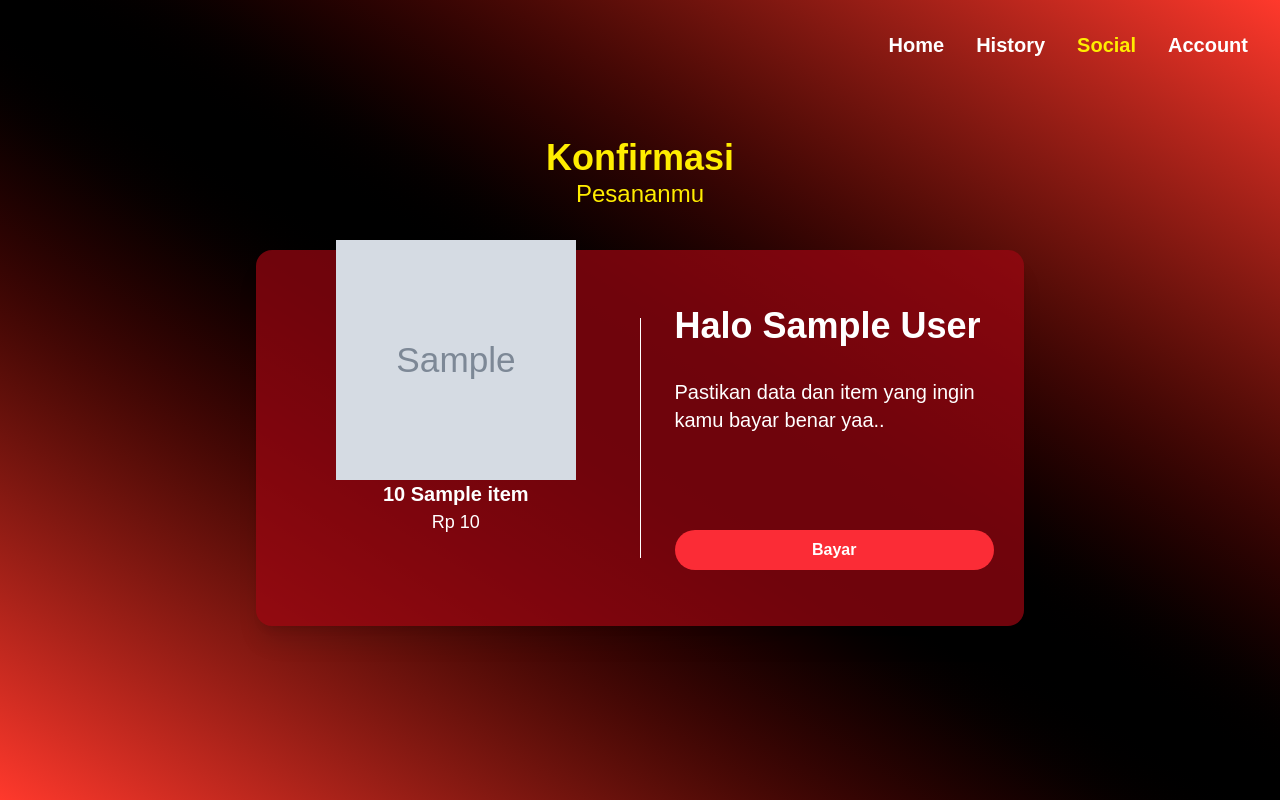
After one commit to ArselAdy283/EMYU-STORE, a PHP site: page /pembayaran.php?id_item=1 in a window 1280 px wide. The commit adds this page. Run offline with PHP 8.4, Linux system fonts and the light colour scheme; the visitor is signed in with stand-in values (Sample User, id 1); tables that the repository leaves empty or names only in its code hold one stand-in row (values such as "Sample post"); grey boxes marked "Sample" are stand-in pictures; some web fonts are replaced.

Commit message:
menambahkab fitur pembayaran

```diff
--- a/src/game.php
+++ b/src/game.php
@@ -9,7 +9,7 @@ $game = isset($_GET['id']) ? intval($_GET['id']) : 0;
 
 $query = mysqli_query(
     $koneksi,
-    "SELECT g.id_game, g.nama_game, g.icon_game,
+    "SELECT g.id_game, g.nama_game, g.icon_game, i.id_item,
             i.nama_item, i.jumlah_item, i.icon_item, i.harga_item
      FROM games g
      JOIN items i ON g.id_game = i.id_game
@@ -94,7 +94,7 @@ if ($id_user) {
         mysqli_data_seek($query, 0);
         while ($row = mysqli_fetch_assoc($query)) : ?>
             <div class="aspect-square bg-red-800/70 backdrop-blur-md rounded-2xl transform transition duration-300 hover:scale-110">
-                <a class="flex flex-col items-center justify-center">
+                <a href="pembayaran.php?id_item=<?= $row['id_item']; ?>" class="flex flex-col items-center justify-center">
                     <img src="assets/<?= $row['icon_item']; ?>"
                         alt="<?= $row['nama_item']; ?>"
                         class="w-35 h-35 mb-2">
@@ -110,6 +110,7 @@ if ($id_user) {
     <div class="translate-y-[-500px] translate-x-[1100px]">
         <img src="assets/hero.webp" alt="Hero" class="w-[600px] transform scale-x-[-1] brightness-140">
     </div>
+    <script src="/src/script.js"></script>
 </body>
 
 </html>
--- a/src/hapus_akun_game.php
+++ b/src/hapus_akun_game.php
@@ -5,13 +5,11 @@ session_start();
 if (isset($_GET['id'])) {
     $id_akun_game = intval($_GET['id']);
 
-    // Hapus data akun_game berdasarkan id unik
     $stmt = $koneksi->prepare("DELETE FROM akun_game WHERE id_akun_game = ?");
     $stmt->bind_param("i", $id_akun_game);
     $stmt->execute();
     $stmt->close();
 
-    // Redirect kembali ke account.php
     header("Location: account.php");
     exit;
 } else {
--- a/src/output.css
+++ b/src/output.css
@@ -13,6 +13,7 @@
     --color-red-700: oklch(50.5% 0.213 27.518);
     --color-red-800: oklch(44.4% 0.177 26.899);
     --color-yellow-400: oklch(85.2% 0.199 91.936);
+    --color-yellow-500: oklch(79.5% 0.184 86.047);
     --color-blue-400: oklch(70.7% 0.165 254.624);
     --color-gray-500: oklch(55.1% 0.027 264.364);
     --color-black: #000;
@@ -21,6 +22,7 @@
     --container-md: 28rem;
     --container-lg: 32rem;
     --container-2xl: 42rem;
+    --container-3xl: 48rem;
     --text-xs: 0.75rem;
     --text-xs--line-height: calc(1 / 0.75);
     --text-sm: 0.875rem;
@@ -31,6 +33,10 @@
     --text-xl--line-height: calc(1.75 / 1.25);
     --text-2xl: 1.5rem;
     --text-2xl--line-height: calc(2 / 1.5);
+    --text-3xl: 1.875rem;
+    --text-3xl--line-height: calc(2.25 / 1.875);
+    --text-4xl: 2.25rem;
+    --text-4xl--line-height: calc(2.5 / 2.25);
     --text-5xl: 3rem;
     --text-5xl--line-height: 1;
     --font-weight-semibold: 600;
@@ -213,6 +219,9 @@
   .col-span-3 {
     grid-column: span 3 / span 3;
   }
+  .mx-6 {
+    margin-inline: calc(var(--spacing) * 6);
+  }
   .mx-auto {
     margin-inline: auto;
   }
@@ -255,6 +264,9 @@
   .mb-10 {
     margin-bottom: calc(var(--spacing) * 10);
   }
+  .mb-24 {
+    margin-bottom: calc(var(--spacing) * 24);
+  }
   .mb-\[25px\] {
     margin-bottom: 25px;
   }
@@ -291,6 +306,18 @@
   .h-35 {
     height: calc(var(--spacing) * 35);
   }
+  .h-40 {
+    height: calc(var(--spacing) * 40);
+  }
+  .h-60 {
+    height: calc(var(--spacing) * 60);
+  }
+  .h-70 {
+    height: calc(var(--spacing) * 70);
+  }
+  .h-90 {
+    height: calc(var(--spacing) * 90);
+  }
   .h-\[50px\] {
     height: 50px;
   }
@@ -329,6 +362,12 @@
   }
   .w-35 {
     width: calc(var(--spacing) * 35);
+  }
+  .w-40 {
+    width: calc(var(--spacing) * 40);
+  }
+  .w-60 {
+    width: calc(var(--spacing) * 60);
   }
   .w-80 {
     width: calc(var(--spacing) * 80);
@@ -357,6 +396,9 @@
   .max-w-2xl {
     max-width: var(--container-2xl);
   }
+  .max-w-3xl {
+    max-width: var(--container-3xl);
+  }
   .max-w-\[888px\] {
     max-width: 888px;
   }
@@ -529,6 +580,17 @@
   .rounded-xl {
     border-radius: var(--radius-xl);
   }
+  .border {
+    border-style: var(--tw-border-style);
+    border-width: 1px;
+  }
+  .border-l {
+    border-left-style: var(--tw-border-style);
+    border-left-width: 1px;
+  }
+  .border-white {
+    border-color: var(--color-white);
+  }
   .bg-\[\#ffed00\] {
     background-color: #ffed00;
   }
@@ -630,6 +695,14 @@
     font-size: var(--text-2xl);
     line-height: var(--tw-leading, var(--text-2xl--line-height));
   }
+  .text-3xl {
+    font-size: var(--text-3xl);
+    line-height: var(--tw-leading, var(--text-3xl--line-height));
+  }
+  .text-4xl {
+    font-size: var(--text-4xl);
+    line-height: var(--tw-leading, var(--text-4xl--line-height));
+  }
   .text-5xl {
     font-size: var(--text-5xl);
     line-height: var(--tw-leading, var(--text-5xl--line-height));
@@ -789,6 +873,31 @@
       }
     }
   }
+  .md\:block {
+    @media (width >= 48rem) {
+      display: block;
+    }
+  }
+  .md\:w-1\/2 {
+    @media (width >= 48rem) {
+      width: calc(1/2 * 100%);
+    }
+  }
+  .md\:flex-row {
+    @media (width >= 48rem) {
+      flex-direction: row;
+    }
+  }
+  .md\:p-10 {
+    @media (width >= 48rem) {
+      padding: calc(var(--spacing) * 10);
+    }
+  }
+  .md\:text-left {
+    @media (width >= 48rem) {
+      text-align: left;
+    }
+  }
 }
 @property --tw-translate-x {
   syntax: "*";
@@ -849,6 +958,11 @@
   syntax: "*";
   inherits: false;
   initial-value: 0;
+}
+@property --tw-border-style {
+  syntax: "*";
+  inherits: false;
+  initial-value: solid;
 }
 @property --tw-gradient-position {
   syntax: "*";
@@ -961,6 +1075,11 @@
   inherits: false;
   initial-value: 0 0 #0000;
 }
+@property --tw-outline-style {
+  syntax: "*";
+  inherits: false;
+  initial-value: solid;
+}
 @property --tw-blur {
   syntax: "*";
   inherits: false;
@@ -1070,6 +1189,7 @@
       --tw-skew-y: initial;
       --tw-space-y-reverse: 0;
       --tw-space-x-reverse: 0;
+      --tw-border-style: solid;
       --tw-gradient-position: initial;
       --tw-gradient-from: #0000;
       --tw-gradient-via: #0000;
@@ -1094,6 +1214,7 @@
       --tw-ring-offset-width: 0px;
       --tw-ring-offset-color: #fff;
       --tw-ring-offset-shadow: 0 0 #0000;
+      --tw-outline-style: solid;
       --tw-blur: initial;
       --tw-brightness: initial;
       --tw-contrast: initial;
--- /dev/null
+++ b/src/pembayaran.php
@@ -0,0 +1,84 @@
+<?php
+session_start();
+if (!isset($_SESSION['username'])) {
+    header('Location: login.php');
+    exit;
+}
+?>
+
+<html lang="en">
+
+<head>
+    <meta charset="UTF-8">
+    <meta name="viewport" content="width=device-width, initial-scale=1.0">
+    <title>EMYUSTORE</title>
+    <link href="./output.css" rel="stylesheet">
+    <link rel="stylesheet" href="style.css">
+</head>
+
+<body class="bg-gradient-to-tr from-[#ff392c] via-black to-[#ff392c] min-h-screen text-white">
+    <?php
+
+    include 'navbar.php';
+    include 'koneksi.php';
+
+    // cek id_item
+    $id_item = isset($_GET['id_item']) ? intval($_GET['id_item']) : 0;
+    if ($id_item <= 0) {
+        die("Item tidak ditemukan.");
+    }
+
+    // ambil data item + game
+    $stmt = $koneksi->prepare(
+        "SELECT i.id_item, i.nama_item, i.jumlah_item, i.icon_item, i.harga_item,
+            g.nama_game, g.icon_game
+     FROM items i
+     JOIN games g ON i.id_game = g.id_game
+     WHERE i.id_item = ?"
+    );
+    $stmt->bind_param("i", $id_item);
+    $stmt->execute();
+    $result = $stmt->get_result();
+    $item = $result->fetch_assoc();
+    $stmt->close();
+
+    if (!$item) {
+        die("Item tidak ditemukan.");
+    }
+    ?>
+
+    <div class="text-center mt-12">
+        <h1 class="text-4xl font-bold text-[color:#ffed00]">Konfirmasi</h1>
+        <p class="text-2xl text-[color:#ffed00]">Pesananmu</p>
+    </div>
+
+    <!-- Section Konfirmasi -->
+    <section class="flex justify-center items-center mt-10 px-4">
+        <div class="bg-red-800/70 rounded-2xl shadow-xl w-full max-w-3xl flex flex-col md:flex-row items-center p-6 md:p-10">
+
+            <!-- Kiri: Gambar & Harga -->
+            <div class="flex flex-col items-center w-full md:w-1/2 text-center md:text-left translate-y-[-50px]">
+                <img src="assets/<?= $item['icon_item']; ?>" alt="<?= $item['nama_item']; ?>" class="w-60 h-60">
+                <h2 class="text-xl font-semibold"><?= $item['jumlah_item']; ?> <?= $item['nama_item']; ?></h2>
+                <p class="text-lg">Rp <?= number_format($item['harga_item']); ?></p>
+            </div>
+
+            <!-- Garis pemisah -->
+            <div class="hidden md:block border-l border-white mx-6 h-60"></div>
+
+            <!-- Kanan: Informasi -->
+            <div class="flex flex-col justify-center w-full md:w-1/2 text-center md:text-left translate-x-[10px]">
+                <h3 class="text-4xl font-semibold mb-2">Halo <?= $_SESSION['display_name']; ?></h3><br>
+                <p class="text-xl mb-24">Pastikan data dan item yang ingin kamu bayar benar yaa..</p>
+                <form method="POST" action="proses_pembayaran.php" class="flex flex-col justify-center">
+                    <input type="hidden" name="id_item" value="<?= $item['id_item']; ?>">
+                    <button type="submit" class="bg-red-500 hover:bg-red-600 px-6 py-2 rounded-full text-white font-semibold transition">
+                        Bayar
+                    </button>
+                </form>
+            </div>
+        </div>
+    </section>
+</body>
+
+</html>
```
Also changed, not shown: other parts of src/output.css (+32 -0 lines).
